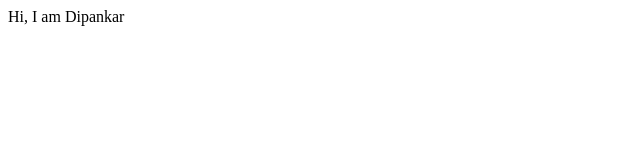
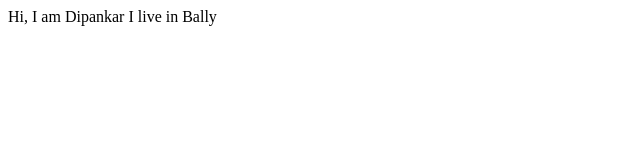
Before and after one commit to Dipankar-Chakraborty/Dipankar-site, a plain HTML site: page index.html in a window 1280 px wide. Shown: the whole page, without its empty margins (0-640 px from the left). Drawn offline with Linux system fonts and the light colour scheme.

Commit message:
update text

```diff
--- a/index.html
+++ b/index.html
@@ -8,5 +8,6 @@
 </head>
 <body>
     Hi, I am Dipankar
+    I live in Bally
 </body>
 </html>
```
